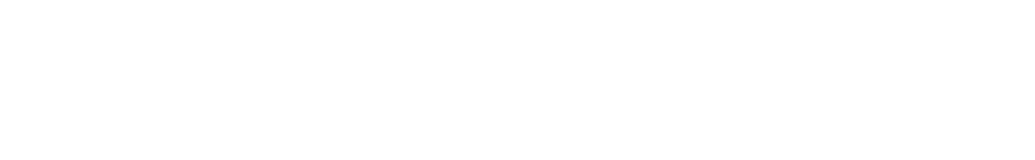
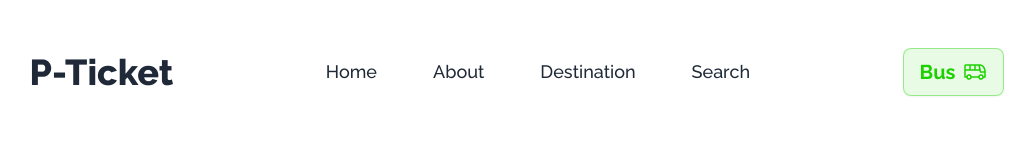
Before and after one commit to mdwahiduzzaman124/Assignment-5, a plain HTML site: page index.html in a window 1280 px wide. Shown: the whole page, without its empty margins (123-1158 px from the left). Drawn offline with nearby package versions, Linux system fonts and the light colour scheme.

Commit message:
navbar workd setup complete

```diff
--- a/index.html
+++ b/index.html
@@ -18,6 +18,7 @@
           extend: {
             colors: {
               clifford: "#da373d",
+              dd100: "#1DD100",
             },
           },
         },
@@ -27,8 +28,25 @@
     <link rel="stylesheet" href="styles/style.css" />
   </head>
   <body>
-    <header>
-      <nav></nav>
+    <header class="mt-12">
+      <!-- Nav bar area -->
+      <nav>
+        <div class="flex items-center justify-evenly">
+          <h2 class="font-raleway text-4xl font-extrabold">P-Ticket</h2>
+          <div>
+            <ul class="flex gap-14 text-lg font-medium font-raleway">
+              <li>Home</li>
+              <li>About</li>
+              <li>Destination</li>
+              <li>Search</li>
+            </ul>
+          </div>
+          <button class="btn border-[#1DD10066] bg-[#1DD1001A] text-dd100 font-raleway font-bold text-xl hover:bg-[#1DD1001A]">
+            Bus
+            <img src="images/bus-icon.png" alt="" />
+          </button>
+        </div>
+      </nav>
       <!-- banner section -->
       <section></section>
     </header>
--- a/styles/style.css
+++ b/styles/style.css
@@ -0,0 +1,8 @@
+@import url("https://fonts.googleapis.com/css2?family=Inter:ital,opsz,wght@0,14..32,100..900;1,14..32,100..900&family=Raleway:ital,wght@0,100..900;1,100..900&display=swap");
+
+.font-inter {
+  font-family: "Inter", sans-serif;
+}
+.font-raleway {
+  font-family: "Raleway", sans-serif;
+}
```
